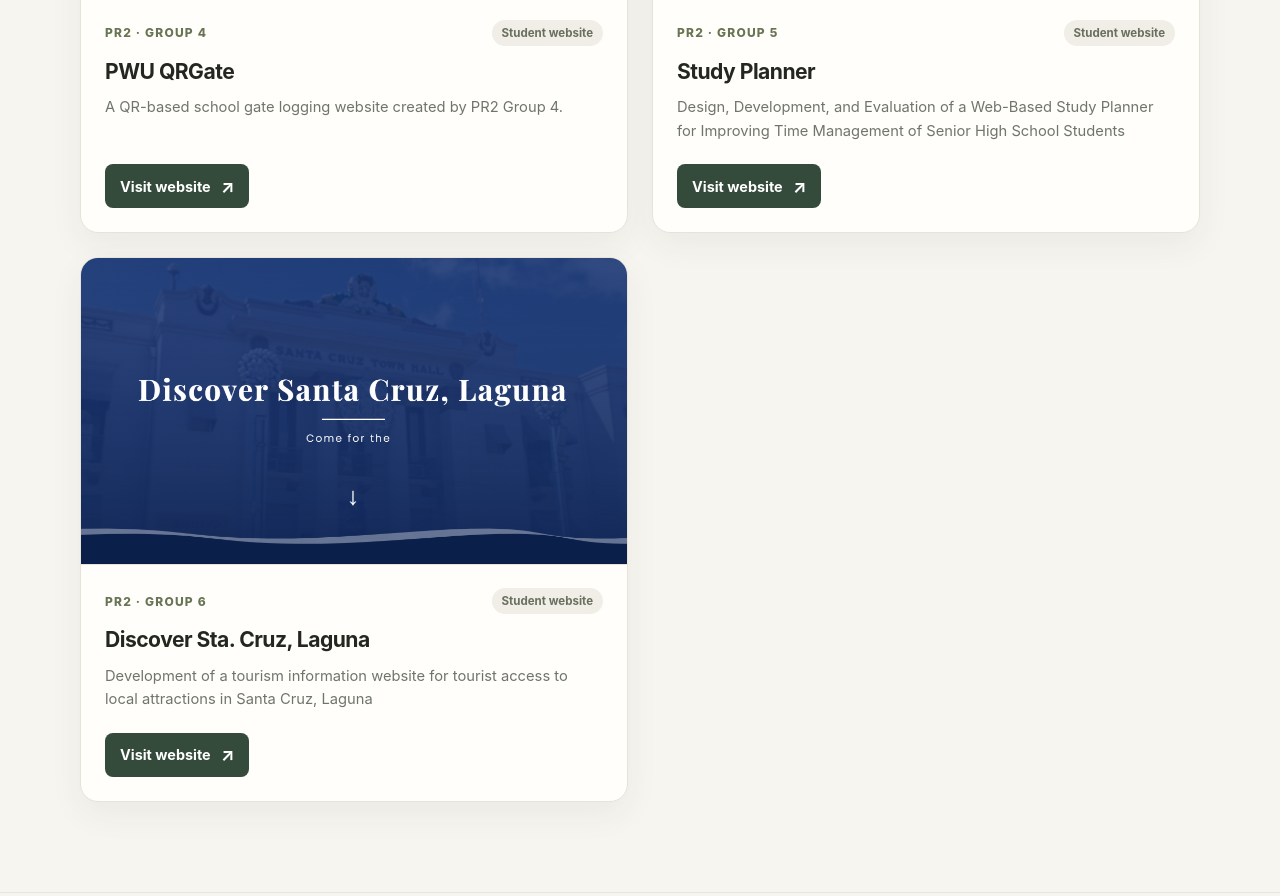
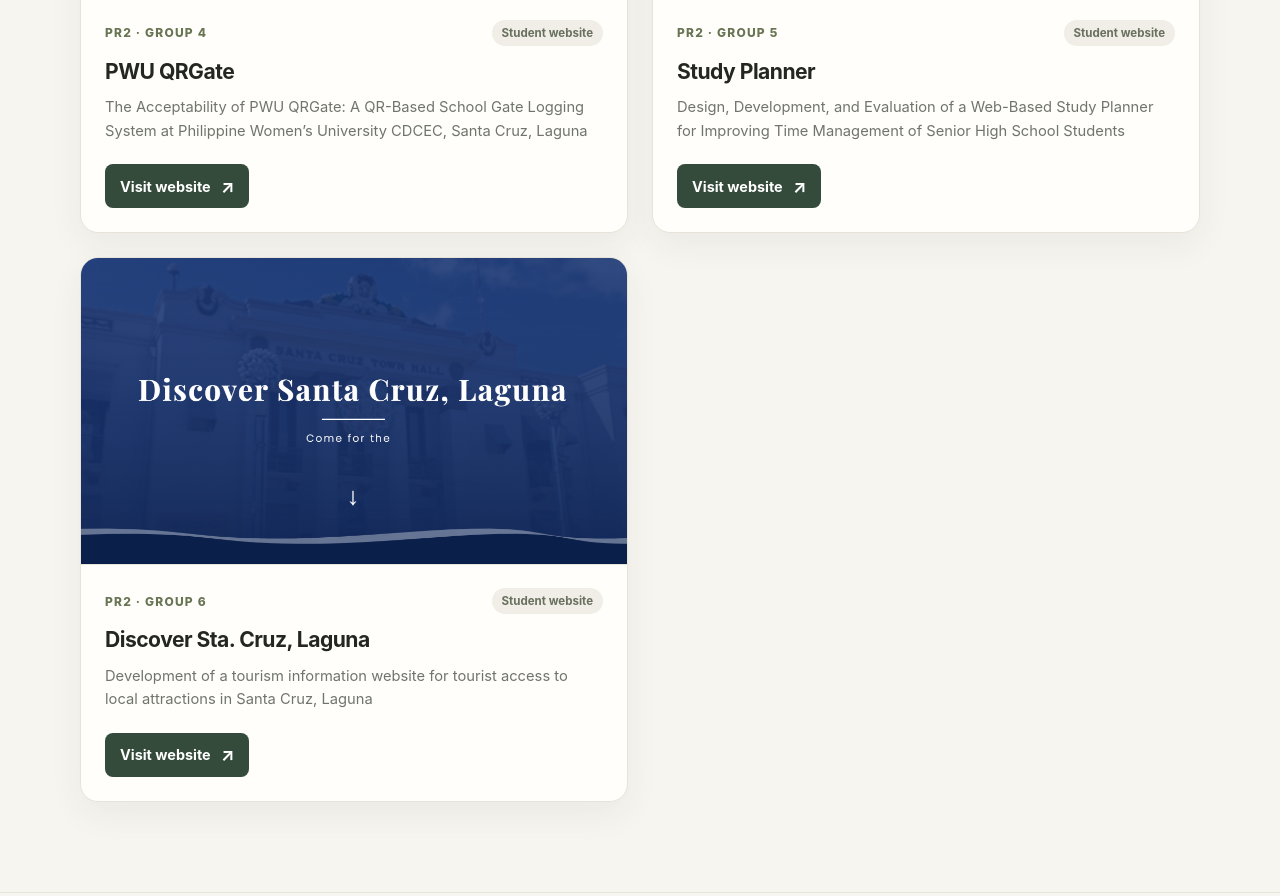
Before and after one commit to Jhon-mark23/ICT-A-WEBSITE, a plain HTML site: page index.html in a window 1280 px wide. Shown: the part 1693-2589 px from the top of the page. Drawn offline with Linux system fonts and the light colour scheme.

```diff
--- a/index.html
+++ b/index.html
@@ -392,7 +392,7 @@
             </div>
             <h3>PWU QRGate</h3>
             <p class="project-description">
-              A QR-based school gate logging website created by PR2 Group 4.
+              The Acceptability of PWU QRGate: A QR-Based School Gate Logging System at Philippine Women’s University CDCEC, Santa Cruz, Laguna
             </p>
             <a class="project-link" href="https://pwuqrgate.infinityfree.io" target="_blank" rel="noopener noreferrer">
               Visit website <span aria-hidden="true">↗</span>
```
